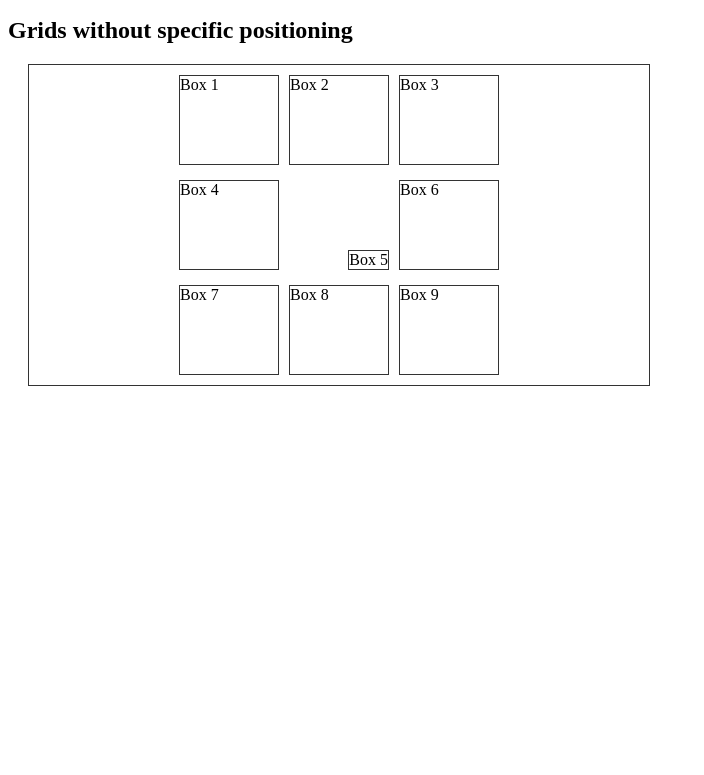
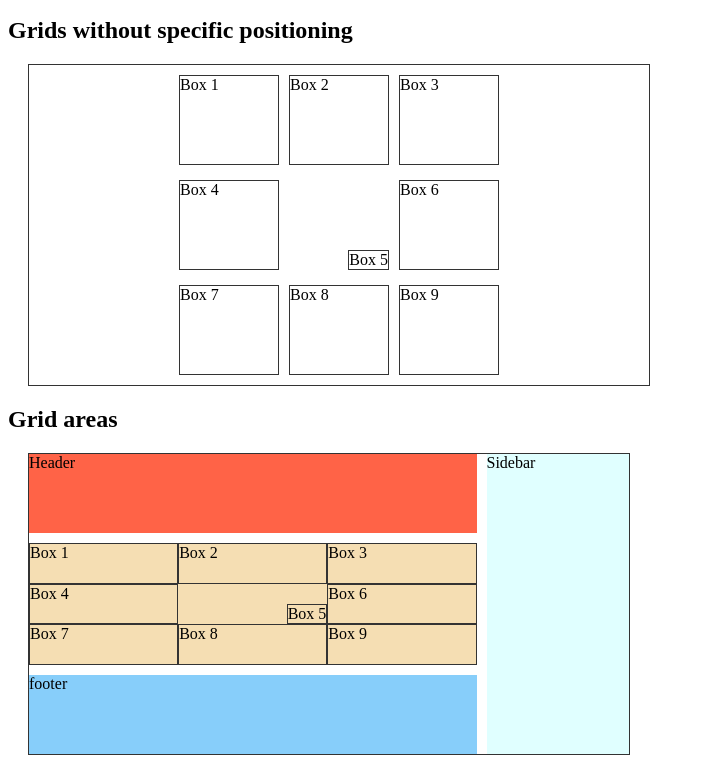
Before and after one commit to Jakke1980/cssgrids, a plain HTML site: page index.html in a window 1280 px wide. Shown: the part 360-1135 px from the top of the page, without its empty margins (0-704 px from the left). Before the commit the page ends 800 px from the top, so only its background shows below. Drawn offline with Linux system fonts and the light colour scheme.

Commit message:
Example3 done

```diff
--- a/css/style.css
+++ b/css/style.css
@@ -96,3 +96,54 @@
    /* Short-hand */
    place-self: end; /* <align-content> <justify-content>  /* start  / end / center / strech (default) */
 }
+
+/* Grid areas */
+
+
+.container3 {
+    grid-template-columns: repeat(4, 1fr);
+    grid-template-rows: auto; /* Aute = default value */
+    /*
+
+    To be aware of when working with Grid areas:
+    1. All chidren need to be given a grid-area name,
+    2. All chidren need to be positioned in grid-template-areas,
+    3. The elemnts must be square or rectangle (tex no L shape),
+    meaning must have 4 corners or else the layout will collapse.
+    4. Elements/Sections need to be one pice, must remain a
+    single section in the layout. Empty space marked with "." in grid-template-ares,
+    5. All rows must have same number of cells
+
+    */
+
+    grid-template-areas:
+      "header header header sidebar"    /* rad 1 och vilket innehål de 4 colimns ska ha */
+      "main main main sidebar"          /* rad 2 och vilet innehåll de 4 columsn ska ha */
+      "footer footer footer sidebar";          /* rad 3 och vilet innehåll de 4 columsn ska ha */
+
+/* when assigning only 1 value (instead of 2), the value
+applies for both column and row gap */
+      gap: 10px;
+}
+
+header {
+    background-color: tomato;
+    grid-area: header;
+}
+
+main {
+    background-color: wheat;
+    grid-area: main;
+    display: grid;
+    grid-template-columns: repeat(3, 1fr);
+}
+
+aside {
+    background-color: lightcyan;
+    grid-area: sidebar;
+}
+
+footer {
+    background-color: lightskyblue;
+    grid-area: footer;
+}
--- a/index.html
+++ b/index.html
@@ -26,7 +26,24 @@
         <section class="box7">Box 7</section>
         <section class="box8">Box 8</section>
         <section class="box9">Box 9</section>
+    </div>
 
+    <h2>Grid areas</h2>
+    <div class="container3">
+         <header>Header</header>
+         <main>
+            <section class="box1">Box 1</section>
+            <section class="box2">Box 2</section>
+            <section class="box3">Box 3</section>
+            <section class="box4">Box 4</section>
+            <section class="box5">Box 5</section>
+            <section class="box6">Box 6</section>
+            <section class="box7">Box 7</section>
+            <section class="box8">Box 8</section>
+            <section class="box9">Box 9</section>
+         </main>
+         <aside>Sidebar</aside>
+         <footer>footer</footer>
     </div>
 
 </body>
```
